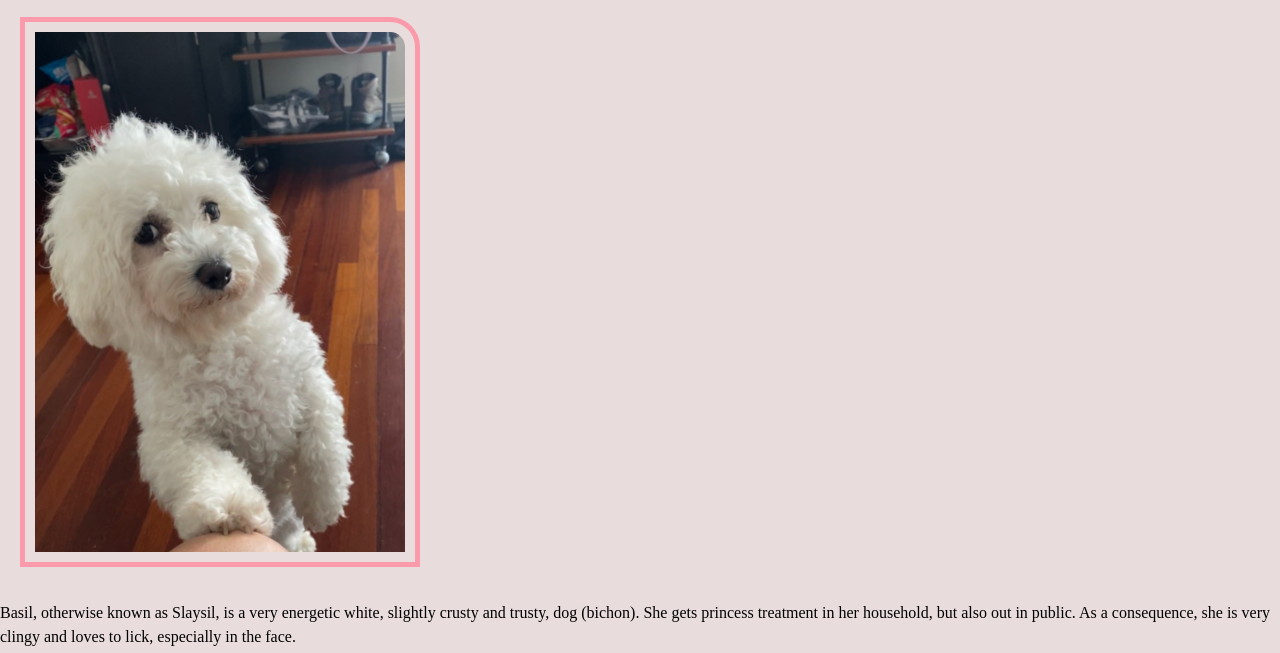
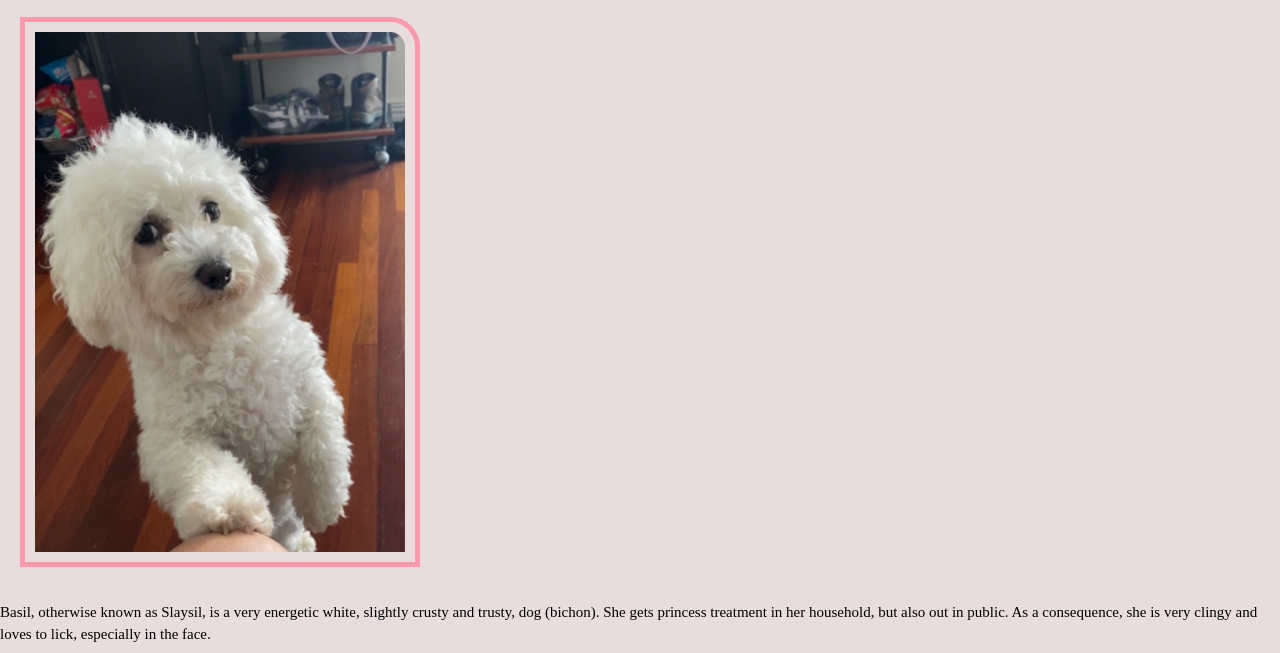
Before and after one commit to alinaachan/first_site, a plain HTML site: page index.html in a window 1280 px wide. Shown: the part 126-779 px from the top of the page. Drawn offline with Linux system fonts and the light colour scheme.

Commit message:
Add files via upload

```diff
--- a/css/style.css
+++ b/css/style.css
@@ -1,6 +1,6 @@
 body {
     background-color: #e9dcdc;
-    font-size: ;
+    font-size: 15px;
 }
 h1 {
     font-size: 50px;
```
